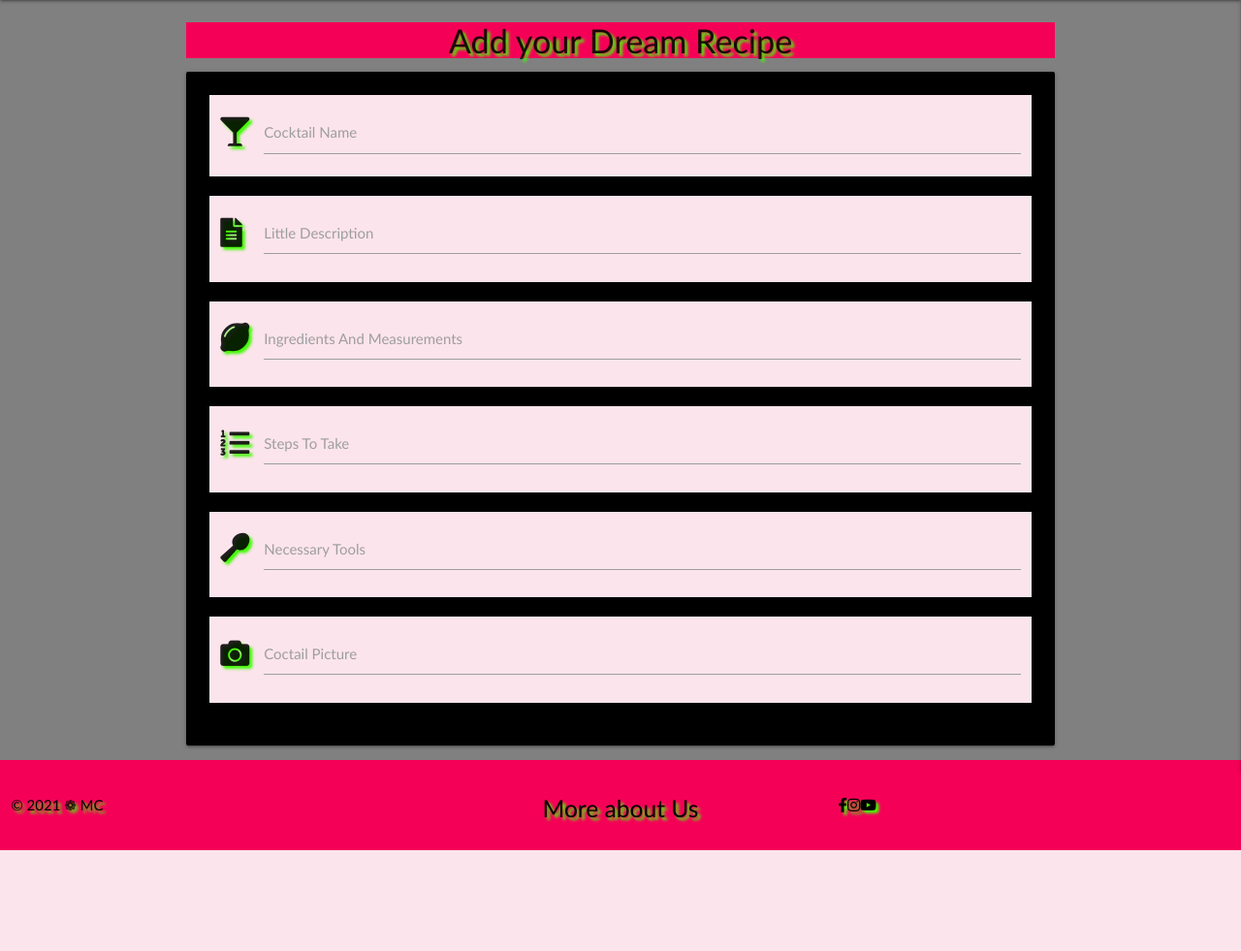
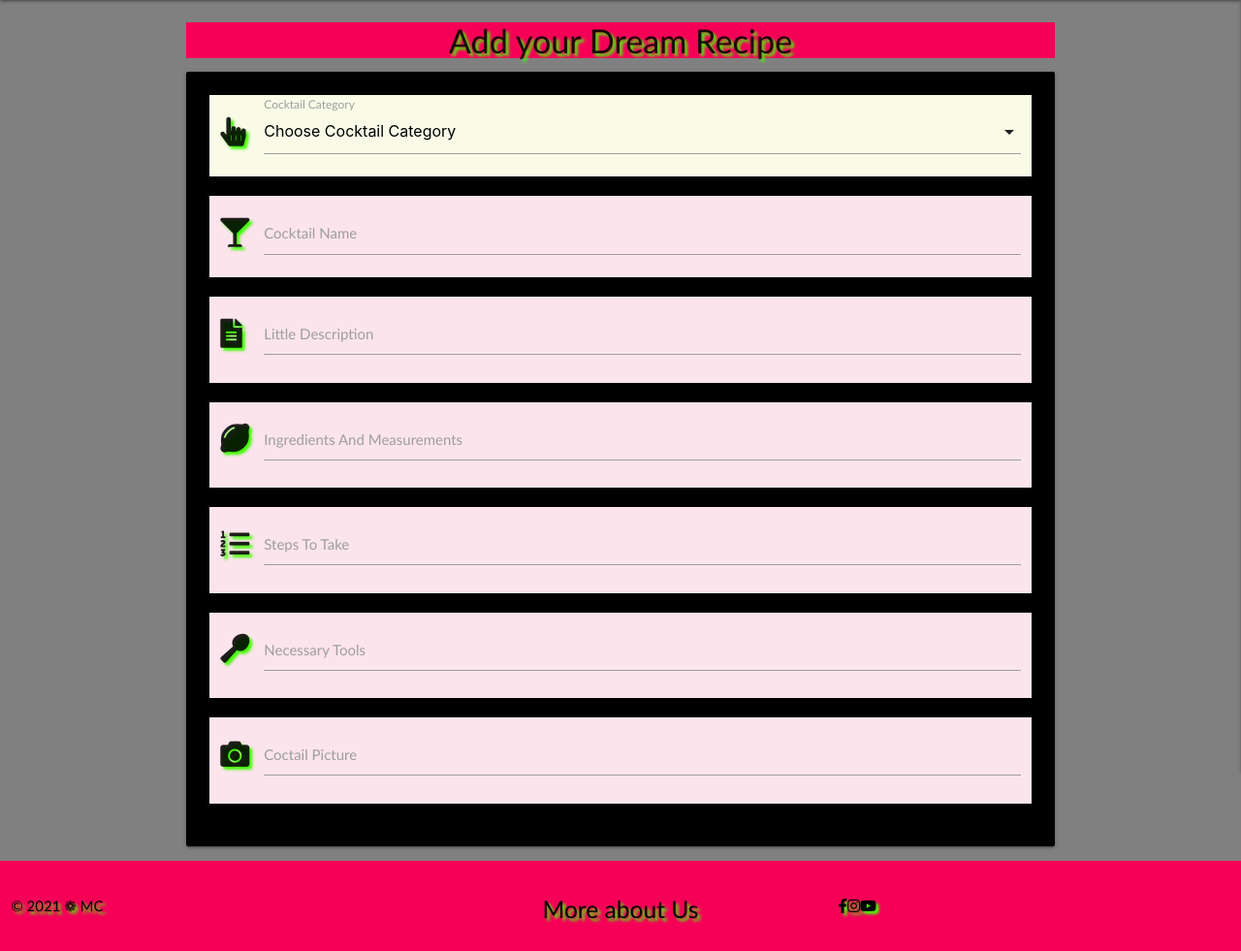
Before and after one commit to MaggieDaisy/Cocktails_and_Dreams, a Flask app: page /add_recipe in a window 1280 px wide. Shown: the part 64-1045 px from the top of the page at 97% size. Before the commit the page ends 941 px from the top, so only its background shows below. Run offline with Flask 2, Linux system fonts and the light colour scheme; data that the repository does not hold is empty; some libraries are stand-ins or nearby versions.

Commit message:
Add dropdown for coctail categories

```diff
--- a/app.py
+++ b/app.py
@@ -105,7 +105,8 @@ def logout():
 
 @app.route("/add_recipe")
 def add_recipe():
-    return render_template("add_recipe.html")
+    categories = mongo.db.categories.find().sort("category_name", 1)
+    return render_template("add_recipe.html", cetegories=categories)
 
 
 if __name__ == "__main__":
--- a/static/js/script.js
+++ b/static/js/script.js
@@ -1,3 +1,4 @@
 $(document).ready(function(){
     $(".sidenav").sidenav({edge:"right"});
+    $("select").formSelect();
   });
--- a/templates/add_recipe.html
+++ b/templates/add_recipe.html
@@ -5,6 +5,18 @@
 
 <div class="row card-panel black">
     <form class="col s12" method="POST" action="">
+        <div class="row lime lighten-5">
+            <div class="input-field col s12">
+                <i class="fas fa-hand-pointer prefix text-shadow"></i>
+                <select id="category_name" name="category_name" class="validate" required>
+                  <option value="" disabled selected>Choose Cocktail Category</option>
+                  {% for category in categories %}
+                    <option value="{{ category.cetegory_name }}">{{ category.cetegory_name }}</option>
+                  {% endfor %}
+                </select>
+                <label for="category_name">Cocktail Category</label>
+              </div>
+        </div>
       <div class="row pink lighten-5">
         <div class="input-field col s12">
           <i class="fas fa-glass-martini prefix text-shadow"></i>
```
